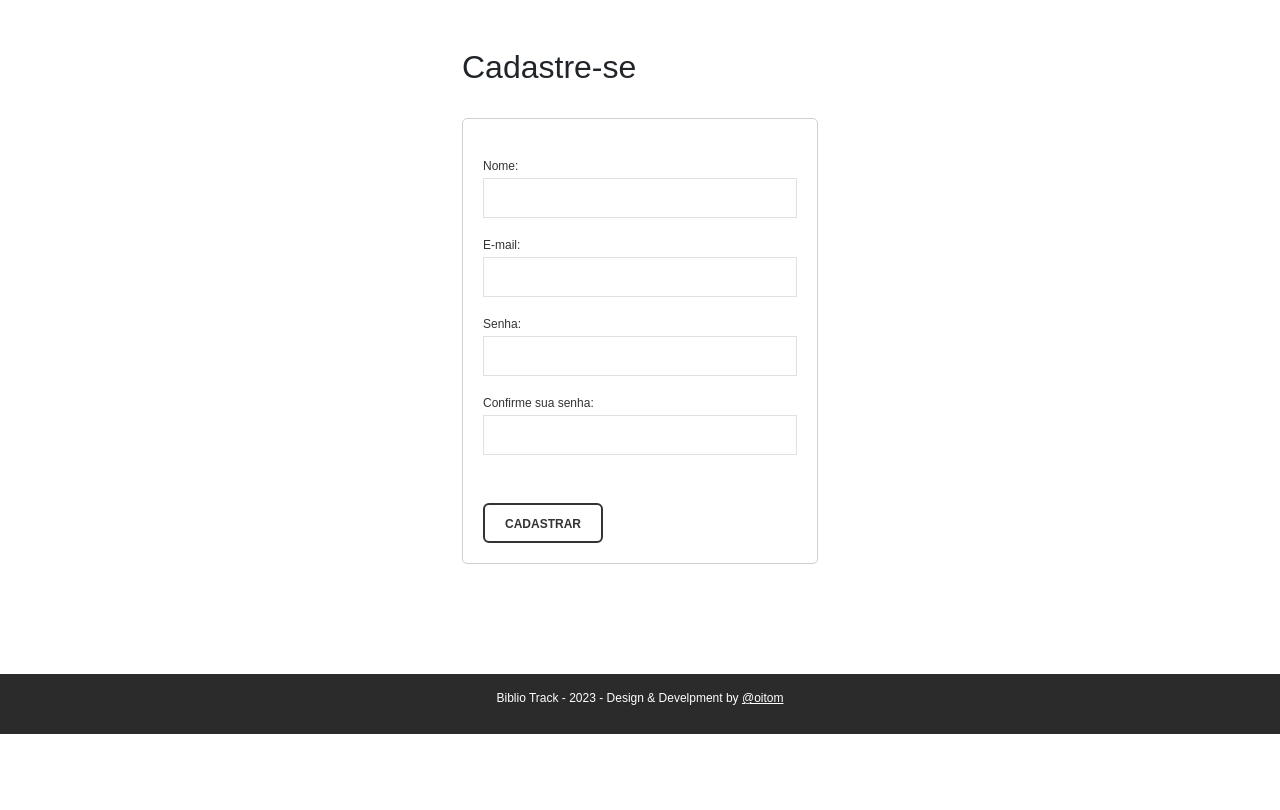
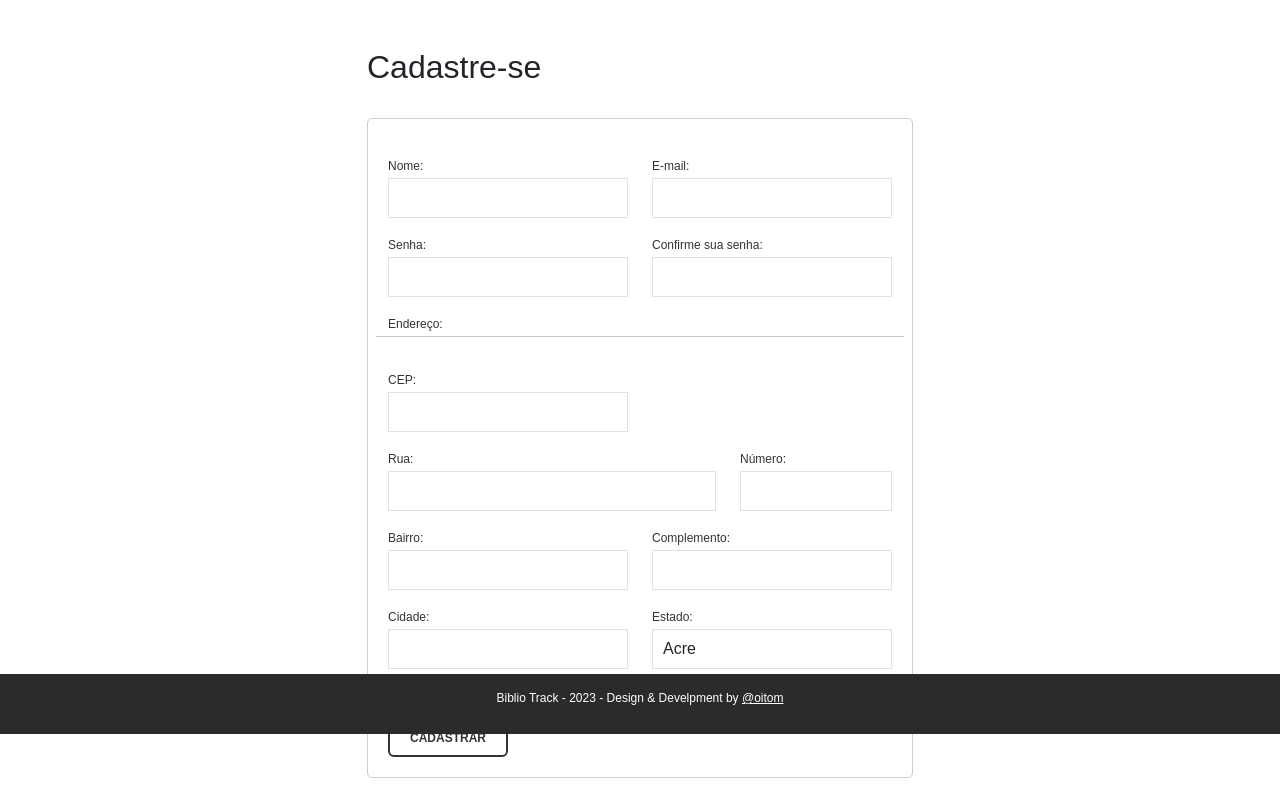
Before and after one commit to oitom/biblio-track, a CodeIgniter app: page /database/cadastro in a window 1280 px wide. Shown: the part 66-876 px from the top of the page. Before the commit the page ends 800 px from the top, so only its background shows below. Run offline with CodeIgniter, Linux system fonts and the light colour scheme; some libraries are stand-ins or nearby versions.

Commit message:
Ajuste migration endereco, view cadastro de endereco e model

```diff
--- a/application/config/migration.php
+++ b/application/config/migration.php
@@ -69,7 +69,7 @@ $config['migration_auto_latest'] = FALSE;
 | be upgraded / downgraded to.
 |
 */
-$config['migration_version'] = '20231203195300';
+$config['migration_version'] = '20231204100900';
 
 /*
 |--------------------------------------------------------------------------
--- a/application/controllers/Cadastro.php
+++ b/application/controllers/Cadastro.php
@@ -6,6 +6,9 @@ class Cadastro extends MY_Controller {
     public function __construct() {
         parent::__construct();
         $this->load->library('form_validation');
+
+
+
     }
 
     public function index()
@@ -17,10 +20,16 @@ class Cadastro extends MY_Controller {
         $this->form_validation->set_rules('email', 'E-mail', 'required|valid_email|is_unique[usuarios.email]', ['required' => 'O campo {field} é obrigatório.', 'valid_email' => 'Por favor, insira um endereço de e-mail válido.', 'is_unique' => 'Este e-mail já está em uso.']);
         $this->form_validation->set_rules('senha', 'Senha', 'required|min_length[8]', ['required' => 'O campo {field} é obrigatório.', 'min_length' => 'A senha deve ter pelo menos {param} caracteres.']);
         $this->form_validation->set_rules('confirma_senha', 'Confirme sua senha', 'required|matches[senha]', ['required' => 'O campo {field} é obrigatório.', 'matches' => 'As senhas não coincidem.']);
+        $this->form_validation->set_rules('cep', 'Cep', 'required', ['required' => 'O campo {field} é obrigatório.']);
+        $this->form_validation->set_rules('rua', 'Rua', 'required', ['required' => 'O campo {field} é obrigatório.']);
+        $this->form_validation->set_rules('numero', 'Numero', 'required', ['required' => 'O campo {field} é obrigatório.']);
+        $this->form_validation->set_rules('bairro', 'Bairo', 'required', ['required' => 'O campo {field} é obrigatório.']);
+        $this->form_validation->set_rules('cidade', 'Cidade', 'required', ['required' => 'O campo {field} é obrigatório.']);
+        $this->form_validation->set_rules('estado', 'Estado', 'required', ['required' => 'O campo {field} é obrigatório.']);
 
         if ($this->form_validation->run() === FALSE) {
             $data['errors'] = validation_errors();
-            $this->loadView('cadastre-se', array("cadastroRealizado"=> false, "erro"=> $data['errors']));
+            $this->loadView('cadastre-se', array("estados"=> $this->getEstado(), "cadastroRealizado"=> false, "erro"=> $data['errors']));
         } else {
             $this->load->model('Usuario_model');
 
@@ -30,15 +39,33 @@ class Cadastro extends MY_Controller {
                 'senha' => password_hash($this->input->post('senha'), PASSWORD_DEFAULT),
             );
 
-            $insercao_sucesso = $this->Usuario_model->inserir_usuario($dados_usuario);
-            if ($insercao_sucesso) {
-                $this->loadView('cadastre-se', array("cadastroRealizado"=> true));
+            $usuario_id = $this->Usuario_model->inserir_usuario($dados_usuario);
+            if ($usuario_id) {
+                $this->load->model('Endereco_model');
+                $dados_endereco = array(
+                    'usuario_id' => $usuario_id,
+                    'cep' => $this->input->post('cep'),
+                    'rua' => $this->input->post('rua'),
+                    'numero' => $this->input->post('numero'),
+                    'bairro' => $this->input->post('bairro'),
+                    'complemento' => $this->input->post('complemento'),
+                    'cidade' => $this->input->post('cidade'),
+                    'estado' => $this->input->post('estado')
+                );
+                $endereco_id = $this->Endereco_model->inserir_endereco($dados_endereco);
+
+                if ($endereco_id) {
+                    $this->loadView('cadastre-se', array("estados"=> $this->getEstado(), "cadastroRealizado"=> true));
+                }
+                else {
+                    $data['errors'] = "Erro ao inserir endereço do usuário!";
+                    $this->loadView('cadastre-se', array("estados"=> $this->getEstado(), "cadastroRealizado"=> false, "erro"=> $data['errors']));
+                }
             }
             else {
                 $data['errors'] = "Erro ao inserir usuário!";
-                $this->loadView('cadastre-se', array("cadastroRealizado"=> false, "erro"=> $data['errors']));
+                $this->loadView('cadastre-se', array("estados"=> $this->getEstado(), "cadastroRealizado"=> false, "erro"=> $data['errors']));
             }
         }
     }
-
 }
--- a/application/core/MY_Controller.php
+++ b/application/core/MY_Controller.php
@@ -28,4 +28,37 @@ class MY_Controller extends CI_Controller {
     }
     return true;
   }
+
+  public function getEstado()
+  {
+    return array(
+      'AC' => 'Acre',
+      'AL' => 'Alagoas',
+      'AP' => 'Amapá',
+      'AM' => 'Amazonas',
+      'BA' => 'Bahia',
+      'CE' => 'Ceará',
+      'DF' => 'Distrito Federal',
+      'ES' => 'Espírito Santo',
+      'GO' => 'Goiás',
+      'MA' => 'Maranhão',
+      'MT' => 'Mato Grosso',
+      'MS' => 'Mato Grosso do Sul',
+      'MG' => 'Minas Gerais',
+      'PA' => 'Pará',
+      'PB' => 'Paraíba',
+      'PR' => 'Paraná',
+      'PE' => 'Pernambuco',
+      'PI' => 'Piauí',
+      'RJ' => 'Rio de Janeiro',
+      'RN' => 'Rio Grande do Norte',
+      'RS' => 'Rio Grande do Sul',
+      'RO' => 'Rondônia',
+      'RR' => 'Roraima',
+      'SC' => 'Santa Catarina',
+      'SP' => 'São Paulo',
+      'SE' => 'Sergipe',
+      'TO' => 'Tocantins'
+    );
+  }
 }
--- a/application/views/cadastre-se.php
+++ b/application/views/cadastre-se.php
@@ -1,7 +1,7 @@
 <div class="container mt-5">
     <div class="row justify-content-center">
 
-        <div class="col-md-4">
+        <div class="col-md-6">
             <?php if ($cadastroRealizado == "0"): ?>
                 <h2 class="mb-4">Cadastre-se</h2>
                 <div class="formulario">
@@ -11,25 +11,100 @@
                         </div>
                     <?php endif; ?>
 
+                    <?= form_open('cadastro', ['method' => 'post']); ?>
 
-                    <?= form_open('cadastro', ['method' => 'post']); ?>
+                    <div class="row">
+                        <div class="col-md-6">
                             <div class="form-group">
                                 <?= form_label('Nome:', 'nome', ['class' => 'formulario_label']); ?>
-                        <?= form_input(['type' => 'text', 'name' => 'nome', 'id' => 'nome', 'class' => 'form-control formulario_input', 'required' => 'required', 'value' => set_value('nome')]); ?>
+                                <?= form_input(['type' => 'text', 'name' => 'nome', 'id' => 'nome', 'class' => 'form-control formulario_input', 'required' => 'required', 'maxlength' => '40', 'value' => set_value('nome')]); ?>
                             </div>
+                        </div>
+                        <div class="col-md-6">
                             <div class="form-group">
                                 <?= form_label('E-mail:', 'email', ['class' => 'formulario_label']); ?>
-                        <?= form_input(['type' => 'email', 'name' => 'email', 'id' => 'email', 'class' => 'form-control formulario_input', 'required' => 'required', 'value' => set_value('email')]); ?>
+                                <?= form_input(['type' => 'email', 'name' => 'email', 'id' => 'email', 'class' => 'form-control formulario_input', 'required' => 'required', 'maxlength' => '40', 'value' => set_value('email')]); ?>
                             </div>
+                        </div>
+                    </div>
+
+                    <div class="row">
+                        <div class="col-md-6">
                             <div class="form-group">
                                 <?= form_label('Senha:', 'senha', ['class' => 'formulario_label']); ?>
-                        <?= form_password(['name' => 'senha', 'id' => 'senha', 'class' => 'form-control formulario_input', 'required' => 'required', 'value' => set_value('senha')]); ?>
+                                <?= form_password(['name' => 'senha', 'id' => 'senha', 'class' => 'form-control formulario_input', 'required' => 'required', 'maxlength' => '8', 'value' => set_value('senha')]); ?>
                             </div>
+                        </div>
+                        <div class="col-md-6">
                             <div class="form-group">
                                 <?= form_label('Confirme sua senha:', 'confirma_senha', ['class' => 'formulario_label']); ?>
-                        <?= form_password(['name' => 'confirma_senha', 'id' => 'confirma_senha', 'class' => 'form-control formulario_input', 'required' => 'required', 'value' => set_value('confirma_senha')]); ?>
+                                <?= form_password(['name' => 'confirma_senha', 'id' => 'confirma_senha', 'class' => 'form-control formulario_input', 'required' => 'required', 'maxlength' => '8', 'value' => set_value('confirma_senha')]); ?>
+                            </div>
+                        </div>
                     </div>
 
+                    <div class="row">
+                        <div class="form-group">
+                            <?= form_label('Endereço:', 'endereço', ['class' => 'formulario_label']); ?>
+                        </div>
+                        <hr>
+                    </div>
+
+                    <div class="row">
+                        <div class="col-md-6">
+                            <div class="form-group">
+                                <?= form_label('CEP:', 'cep', ['class' => 'formulario_label']); ?>
+                                <?= form_input(['type' => 'text', 'name' => 'cep', 'id' => 'cep', 'class' => 'form-control formulario_input', 'required' => 'required','maxlength' => '9', 'value' => set_value('cep')]); ?>
+                            </div>
+                        </div>
+                    </div>
+
+                    <div class="row">
+                        <div class="col-md-8">
+                            <div class="form-group">
+                                <?= form_label('Rua:', 'rua', ['class' => 'formulario_label']); ?>
+                                <?= form_input(['type' => 'text', 'name' => 'rua', 'id' => 'rua', 'class' => 'form-control formulario_input', 'required' => 'required','maxlength' => '50', 'value' => set_value('rua')]); ?>
+                            </div>
+                        </div>
+                        <div class="col-md-4">
+                            <div class="form-group">
+                                <?= form_label('Número:', 'numero', ['class' => 'formulario_label']); ?>
+                                <?= form_input(['type' => 'text', 'name' => 'numero', 'id' => 'numero', 'class' => 'form-control formulario_input', 'required' => 'required','maxlength' => '10', 'value' => set_value('numero')]); ?>
+                            </div>
+                        </div>
+                    </div>
+
+                    <div class="row">
+                        <div class="col-md-6">
+                            <div class="form-group">
+                                <?= form_label('Bairro:', 'bairro', ['class' => 'formulario_label']); ?>
+                                <?= form_input(['type' => 'text', 'name' => 'bairro', 'id' => 'bairro', 'class' => 'form-control formulario_input', 'required' => 'required','maxlength' => '20', 'value' => set_value('bairro')]); ?>
+                            </div>
+                        </div>
+                        <div class="col-md-6">
+                            <div class="form-group">
+                                <?= form_label('Complemento:', 'complemento', ['class' => 'formulario_label']); ?>
+                                <?= form_input(['type' => 'text', 'name' => 'complemento', 'id' => 'complemento', 'class' => 'form-control formulario_input', 'maxlength' => '30', 'value' => set_value('complemento')]); ?>
+                            </div>
+                        </div>
+                    </div>
+
+                    <div class="row">
+                        <div class="col-md-6">
+                            <div class="form-group">
+                                <?= form_label('Cidade:', 'cidade', ['class' => 'formulario_label']); ?>
+                                <?= form_input(['type' => 'text', 'name' => 'cidade', 'id' => 'cidade', 'class' => 'form-control formulario_input', 'required' => 'required','maxlength' => '40', 'value' => set_value('cidade')]); ?>
+                            </div>
+                        </div>
+                        <div class="col-md-6">
+                            <div class="form-group">
+                                <?= form_label('Estado:', 'estado', ['class' => 'formulario_label']); ?>
+                                <?= form_dropdown('estado', $estados, set_value('estado'), ['class' => 'form-control formulario_input', 'required' => 'required', 'maxlength' => '2',]); ?>
+                            </div>
+                        </div>
+                    </div>
+
+                    <!-- submit -->
                     <div class="row mt-5">
                         <div class="col">
                             <?= form_submit(['type' => 'submit', 'value' => 'Cadastrar', 'class' => 'btn btn-primary formulario_btn']); ?>
@@ -45,3 +120,28 @@
          </div>
     </div>
 </div>
+<script>
+    $(document).ready(function() {
+        $('#cep').mask('00000-000');
+        $('#cep').blur(function() {
+            // Obtém o valor do CEP
+            var cep = $(this).val().replace('-', '');
+
+            // Verifica se o CEP tem o formato válido
+            if (cep.length === 8) {
+                // Faz a requisição AJAX para o serviço ViaCEP
+                $.ajax({
+                    url: 'https://viacep.com.br/ws/' + cep + '/json/',
+                    dataType: 'json',
+                    success: function(data) {
+                        // Preenche os campos de endereço com os dados retornados
+                        $('#rua').val(data.logradouro);
+                        $('#bairro').val(data.bairro);
+                        $('#cidade').val(data.localidade);
+                        $('#estado').val(data.uf);
+                    }
+                });
+            }
+        });
+    });
+</script>
--- a/application/views/layout/cabecalho.php
+++ b/application/views/layout/cabecalho.php
@@ -10,9 +10,10 @@
   <link rel="stylesheet" href="https://cdn.jsdelivr.net/npm/bootstrap-icons@1.11.2/font/bootstrap-icons.min.css">
   <link rel="stylesheet" href="<?=CSS?>style.css">
 
-  <script src="https://code.jquery.com/jquery-3.5.1.slim.min.js"></script>
+  <script src="https://code.jquery.com/jquery-3.6.4.min.js"></script>
   <script src="https://cdn.jsdelivr.net/npm/@popperjs/core@2.5.2/dist/umd/popper.min.js"></script>
   <script src="https://stackpath.bootstrapcdn.com/bootstrap/4.5.2/js/bootstrap.min.js"></script>
+  <script src="https://cdnjs.cloudflare.com/ajax/libs/jquery.mask/1.14.16/jquery.mask.min.js"></script>
 </head>
 <body>
 <nav class="navbar navbar-expand-lg navbar-light bg-light nav-bg">
```
Also changed, not shown: application/models/Endereco_model.php (added, +19 -0 lines), application/models/Usuario_model.php (+6 -1 lines), application/migrations/20231204100500_create_enderecos.php (added), application/migrations/20231204100900_add_usuarios_enderecos.php (added). Lines whose indentation alone changed are shown as unchanged.
